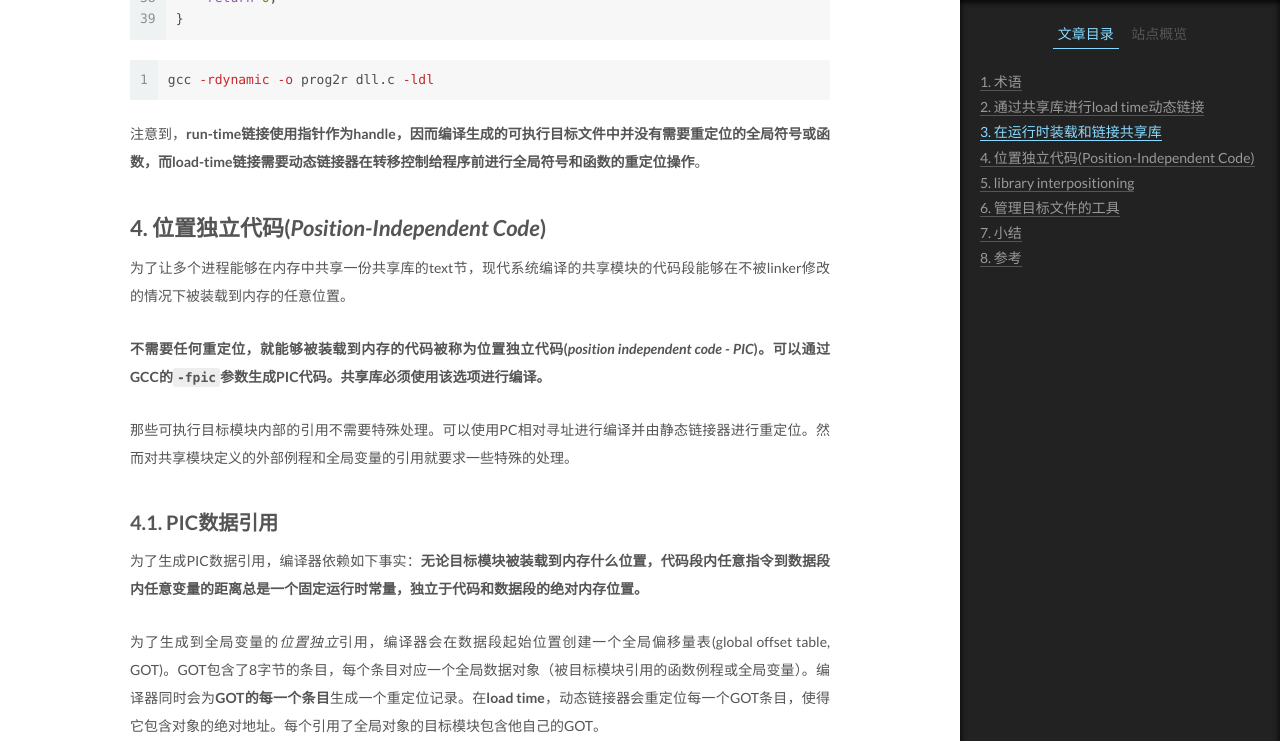
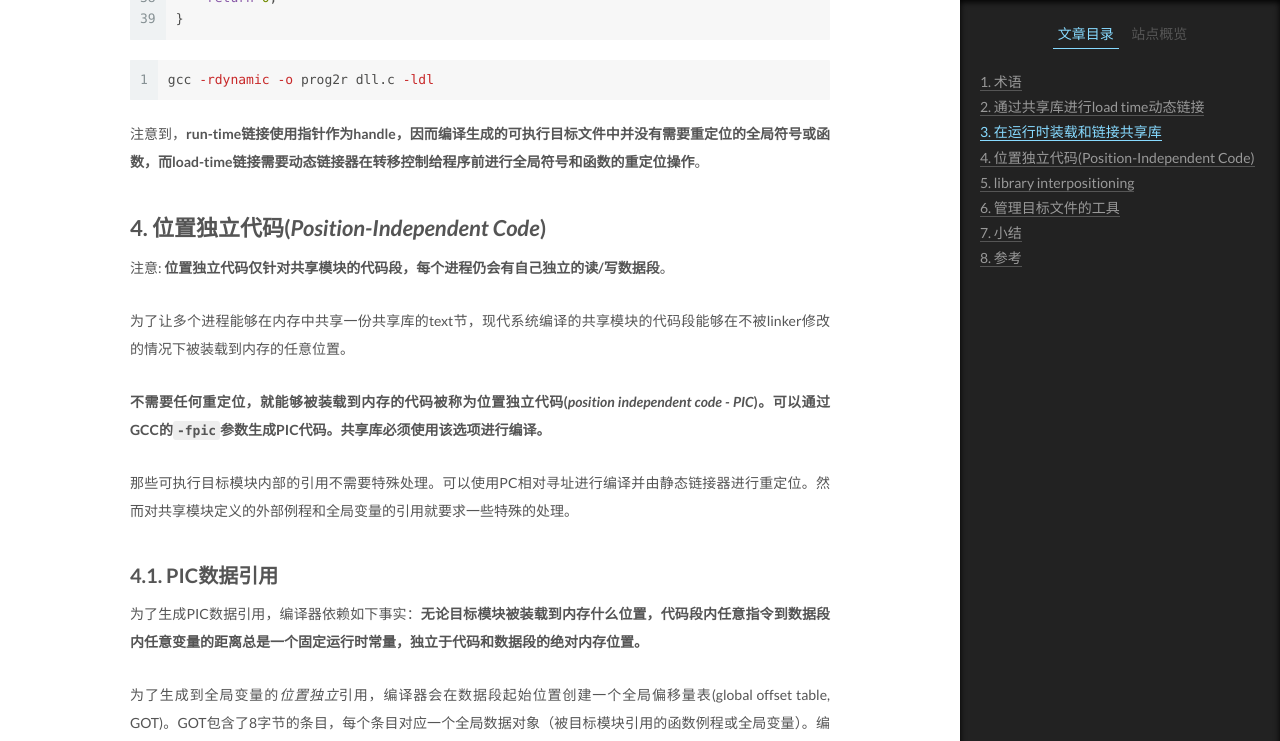
Before and after one commit to Willendless/willendless.github.io, a Jekyll site: the page built from _posts/2021-2-10-《csapp》 ch7 (二）.md, in a window 1280 px wide and 1400 px high, scrolled down 3357 px. Shown: the top 741 px of the window. Built offline with Jekyll 4.4.1, drawn with Linux system fonts in a browser that asks for light colours; comment, search, counter and statistics services are not loaded.

Commit message:
chore: update post

```diff
--- a/_posts/2021-2-10-《csapp》 ch7 (二）.md
+++ b/_posts/2021-2-10-《csapp》 ch7 (二）.md
@@ -126,6 +126,8 @@ gcc -rdynamic -o prog2r dll.c -ldl
 注意到，**run-time链接使用指针作为handle，因而编译生成的可执行目标文件中并没有需要重定位的全局符号或函数，而load-time链接需要动态链接器在转移控制给程序前进行全局符号和函数的重定位操作**。
 
 ## 4. 位置独立代码(*Position-Independent Code*)
+
+注意: **位置独立代码仅针对共享模块的代码段，每个进程仍会有自己独立的读/写数据段**。
 
 为了让多个进程能够在内存中共享一份共享库的text节，现代系统编译的共享模块的代码段能够在不被linker修改的情况下被装载到内存的任意位置。
 
```
